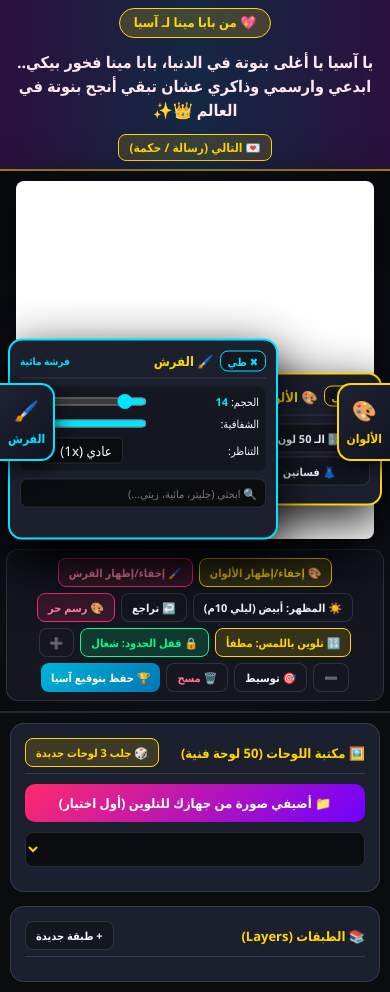
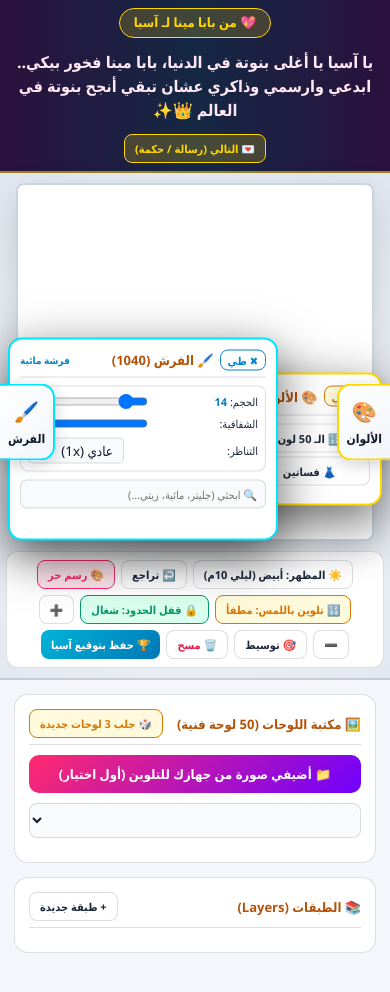
Before and after one commit to Shadowofdeath99/asia-art-studio, a plain HTML site: page index.html in a window 390 px wide. After the commit the page ends 967 px from the top, so only its background shows below. Drawn offline with Linux system fonts and the light colour scheme.

Commit message:
🔧 Full Clean Rebuild + Fix Missing Elements + Light Theme

```diff
--- a/index.html
+++ b/index.html
@@ -16,10 +16,69 @@
     --accent-mint: #00ff88;
     --text-primary: #f8fafc;
     --text-secondary: #94a3b8;
-    --border-subtle: rgba(255, 255, 255, 0.12);
-  }
+    --border-subtle: rgba(255, 255, 255, 0.14);
+  }
+
+  /* الوضع الأساسي الفاتح (الأبيض المشرق) */
+  body.light-theme {
+    --bg-main: #f4f6fb;
+    --bg-panel: #ffffff;
+    --bg-card: #ffffff;
+    --bg-hover: #eef2ff;
+    --text-primary: #1e293b;
+    --text-secondary: #475569;
+    --border-subtle: rgba(15, 23, 42, 0.14);
+  }
+  body.light-theme .main-row-arena {
+    background: radial-gradient(circle at center, #ffffff 0%, #e2e8f0 100%) !important;
+  }
+  body.light-theme .canvas-stack {
+    box-shadow: 0 12px 35px rgba(15, 23, 42, 0.18) !important;
+    border: 2px solid #cbd5e1;
+  }
+  body.light-theme .card-header {
+    color: #b45309 !important;
+  }
+  body.light-theme .edge-tab {
+    background: linear-gradient(135deg, #ffffff, #f1f5f9) !important;
+    color: #0f172a !important;
+    box-shadow: 0 4px 16px rgba(15, 23, 42, 0.2) !important;
+  }
+  body.light-theme #colorNumInput,
+  body.light-theme #toolSearch,
+  body.light-theme #symmetryMode,
+  body.light-theme #artworkSelector {
+    background: #f8fafc !important;
+    color: #0f172a !important;
+  }
+
   * { box-sizing: border-box; margin: 0; padding: 0; font-family: "Segoe UI", Tahoma, system-ui, sans-serif; }
-  body { background: var(--bg-main); color: var(--text-primary); overflow-x: auto; overflow-y: auto; }
+  body { background: var(--bg-main); color: var(--text-primary); overflow-x: hidden; overflow-y: auto; transition: background 0.3s, color 0.3s; }
+
+  /* ألسنة الحافظات البارزة على جانبي الشاشة */
+  .edge-tab {
+    position: fixed;
+    top: 50%;
+    transform: translateY(-50%);
+    z-index: 999;
+    background: linear-gradient(135deg, #1e2235, #121420);
+    border: 2px solid var(--accent-gold);
+    color: #fff;
+    padding: 12px 8px;
+    cursor: pointer;
+    display: flex;
+    flex-direction: column;
+    align-items: center;
+    gap: 5px;
+    font-size: 12px;
+    font-weight: 800;
+    box-shadow: 0 6px 20px rgba(0, 0, 0, 0.6);
+    transition: all 0.25s ease;
+  }
+  .edge-tab span:first-child { font-size: 20px; }
+  .edge-tab:hover { transform: translateY(-50%) scale(1.07); }
+  .edge-tab-right { right: 0; border-right: none; border-radius: 14px 0 0 14px; border-color: var(--accent-gold); color: var(--accent-gold); }
+  .edge-tab-left { left: 0; border-left: none; border-radius: 0 14px 14px 0; border-color: var(--accent-cyan); color: var(--accent-cyan); }
 
   /* 1. شريط رسالة بابا مينا والحكم في الأعلى */
   .asia-banner {
@@ -31,7 +90,7 @@
     justify-content: center;
     flex-wrap: wrap;
     gap: 12px;
-    font-size: 23px;
+    font-size: 22px;
     line-height: 1.5;
     color: #ffe8f3;
     text-align: center;
@@ -43,11 +102,11 @@
     padding: 4px 14px;
     border-radius: 20px;
     font-weight: 800;
-    font-size: 17px;
+    font-size: 16px;
   }
   #asiaQuote { transition: opacity 0.35s ease; font-weight: 600; }
 
-  /* 2. صف ثلاثي إجباري بجانب بعض: يمين (ألوان) | وسط (رسمة) | يسار (فرش) */
+  /* 2. الساحة الثلاثية: يمين (ألوان) | وسط (رسمة) | يسار (فرش) */
   .main-row-arena {
     display: flex;
     flex-direction: row;
@@ -55,10 +114,11 @@
     align-items: flex-start;
     justify-content: space-between;
     gap: 12px;
-    padding: 12px;
+    padding: 12px 38px;
     background: radial-gradient(circle at center, #1b1e2b 0%, #090a0e 100%);
     border-bottom: 2px solid var(--border-subtle);
     width: 100%;
+    transition: all 0.3s ease;
   }
 
   .side-column {
@@ -75,27 +135,35 @@
     gap: 8px;
     max-height: 750px;
     overflow-y: auto;
-    box-shadow: 0 8px 24px rgba(0,0,0,0.45);
+    box-shadow: 0 8px 24px rgba(0,0,0,0.25);
+  }
+  .side-column.dock-collapsed {
+    display: none !important;
   }
 
   .center-column {
-    flex: 1;
+    flex: 1 1 auto;
     display: flex;
     flex-direction: column;
     align-items: center;
     justify-content: center;
     gap: 10px;
-    min-width: 340px;
+    min-width: 300px;
   }
 
   .canvas-stack {
     position: relative;
-    width: 660px;
-    height: 660px;
+    width: 650px;
+    height: 650px;
     background: #ffffff;
     border-radius: 8px;
-    box-shadow: 0 20px 60px rgba(0, 0, 0, 0.85);
+    box-shadow: 0 20px 60px rgba(0, 0, 0, 0.5);
     touch-action: none;
+    transition: width 0.25s, height 0.25s;
+  }
+  .main-row-arena.both-collapsed .canvas-stack {
+    width: min(88vw, 720px);
+    height: min(88vw, 720px);
   }
   .canvas-stack canvas, .canvas-stack svg {
     position: absolute;
@@ -108,13 +176,6 @@
     pointer-events: none;
     z-index: 50;
     mix-blend-mode: multiply;
-  }
-
-  @media (max-width: 1320px) {
-    .canvas-stack { width: 520px; height: 520px; }
-  }
-  @media (max-width: 1080px) {
-    .canvas-stack { width: 400px; height: 400px; }
   }
 
   .card-header {
@@ -135,7 +196,7 @@
     padding: 6px 10px;
     border-radius: 8px;
     font-size: 11px;
-    font-weight: 600;
+    font-weight: 700;
     cursor: pointer;
     display: inline-flex;
     align-items: center;
@@ -144,9 +205,9 @@
     transition: 0.15s;
   }
   .dash-btn:hover { background: var(--bg-hover); border-color: var(--accent-cyan); }
-  .dash-btn.active-pink { border-color: var(--accent-pink); color: #ff85a8; background: rgba(255,42,109,0.15); }
-  .dash-btn.active-gold { border-color: var(--accent-gold); color: var(--accent-gold); background: rgba(255,215,0,0.15); }
-  .dash-btn.active-mint { border-color: var(--accent-mint); color: var(--accent-mint); background: rgba(0,255,136,0.15); }
+  .dash-btn.active-pink { border-color: var(--accent-pink); color: #ff2a6d; background: rgba(255,42,109,0.12); }
+  .dash-btn.active-gold { border-color: #d97706; color: #d97706; background: rgba(255,215,0,0.14); }
+  .dash-btn.active-mint { border-color: #059669; color: #059669; background: rgba(0,255,136,0.14); }
   .dash-btn.btn-export { background: linear-gradient(135deg, #00b4d8, #0077b6); border: none; color: #fff; }
 
   .quick-action-bar {
@@ -160,7 +221,7 @@
     border: 1px solid var(--border-subtle);
   }
 
-  /* شبكة الـ 50 لون على اليمين */
+  /* شبكة الـ 50 لون */
   .num-palette {
     display: grid;
     grid-template-columns: repeat(5, 1fr);
@@ -175,17 +236,17 @@
     align-items: center;
     justify-content: center;
     cursor: pointer;
-    border: 2px solid rgba(255,255,255,0.25);
+    border: 2px solid rgba(128,128,128,0.35);
     transition: transform 0.12s;
   }
   .num-swatch:hover, .num-swatch.active {
     transform: scale(1.15);
-    border-color: #ffffff;
-    box-shadow: 0 0 10px #ffd700;
+    border-color: #ff2a6d;
+    box-shadow: 0 0 10px rgba(255, 42, 109, 0.6);
     z-index: 5;
   }
 
-  /* شبكة الفرش على اليسار */
+  /* شبكة الفرش */
   .category-tabs {
     display: flex;
     gap: 4px;
@@ -195,6 +256,7 @@
   .cat-tab {
     padding: 4px 8px;
     background: var(--bg-panel);
+    border: 1px solid var(--border-subtle);
     border-radius: 6px;
     font-size: 10px;
     font-weight: 700;
@@ -202,10 +264,10 @@
     cursor: pointer;
     white-space: nowrap;
   }
-  .cat-tab.active { background: var(--accent-cyan); color: #000; }
+  .cat-tab.active { background: var(--accent-cyan); color: #000; border-color: var(--accent-cyan); }
 
   .tools-grid {
-    max-height: 460px;
+    max-height: 450px;
     overflow-y: auto;
     display: grid;
     grid-template-columns: repeat(2, 1fr);
@@ -213,7 +275,7 @@
   }
   .tool-item {
     background: var(--bg-panel);
-    border: 1px solid transparent;
+    border: 1px solid var(--border-subtle);
     border-radius: 8px;
     padding: 7px 4px;
     text-align: center;
@@ -226,9 +288,10 @@
     gap: 4px;
   }
   .tool-item.active {
-    border-color: var(--accent-cyan);
-    background: rgba(0, 229, 255, 0.14);
-    color: #fff;
+    border-color: #0284c7;
+    background: rgba(0, 229, 255, 0.16);
+    color: var(--text-primary);
+    font-weight: 700;
   }
 
   /* القسم السفلي للوحات والطبقات */
@@ -276,123 +339,18 @@
     border-radius: 7px;
     font-size: 12px;
     cursor: pointer;
-    border: 1px solid transparent;
-  }
-  .layer-item.active { border-color: var(--accent-cyan); }
-
-  /* تحسينات التجاوب الكامل للموبايل والتابلت */
-  .side-column.hidden-drawer {
-    display: none !important;
-  }
-
+    border: 1px solid var(--border-subtle);
+  }
+  .layer-item.active { border-color: #0284c7; font-weight: bold; }
+
+  @media (max-width: 1250px) {
+    .canvas-stack { width: 500px; height: 500px; }
+  }
   @media (max-width: 960px) {
-    .asia-banner {
-      font-size: 16px !important;
-      padding: 8px 12px !important;
-    }
-    .asia-banner .badge {
-      font-size: 13px !important;
-    }
-    .main-row-arena {
-      flex-direction: column !important;
-      align-items: center !important;
-      justify-content: center !important;
-      padding: 10px 6px !important;
-      gap: 10px !important;
-    }
-    .center-column {
-      order: 1 !important;
-      width: 100% !important;
-      min-width: 100% !important;
-      align-items: center !important;
-      justify-content: center !important;
-    }
-    .canvas-stack {
-      width: min(92vw, 440px) !important;
-      height: min(92vw, 440px) !important;
-      margin: 0 auto !important;
-    }
-    #colorsColumn {
-      order: 2 !important;
-      width: 94vw !important;
-      max-width: 94vw !important;
-      max-height: 290px !important;
-    }
-    #brushesColumn {
-      order: 3 !important;
-      width: 94vw !important;
-      max-width: 94vw !important;
-      max-height: 310px !important;
-    }
-    .bottom-dashboard {
-      grid-template-columns: 1fr !important;
-      padding: 10px !important;
-    }
-    .artwork-cards {
-      grid-template-columns: 1fr 1fr !important;
-    }
-  }
-
-
-  /* ألسنة الحافظات البارزة على جانبي الشاشة */
-  .edge-tab {
-    position: fixed;
-    top: 50%;
-    transform: translateY(-50%);
-    z-index: 999;
-    background: linear-gradient(135deg, #1e2235, #121420);
-    border: 2px solid var(--accent-gold);
-    color: #fff;
-    padding: 12px 8px;
-    cursor: pointer;
-    display: flex;
-    flex-direction: column;
-    align-items: center;
-    gap: 6px;
-    font-size: 12px;
-    font-weight: 800;
-    box-shadow: 0 6px 20px rgba(0, 0, 0, 0.75);
-    transition: all 0.25s ease;
-  }
-  .edge-tab span:first-child { font-size: 20px; }
-  .edge-tab:hover { transform: translateY(-50%) scale(1.07); }
-
-  .edge-tab-right {
-    right: 0;
-    border-right: none;
-    border-radius: 14px 0 0 14px;
-    border-color: var(--accent-gold);
-    color: var(--accent-gold);
-  }
-  .edge-tab-left {
-    left: 0;
-    border-left: none;
-    border-radius: 0 14px 14px 0;
-    border-color: var(--accent-cyan);
-    color: var(--accent-cyan);
-  }
-
-  /* تمدد اللوحة تلقائياً لتأخذ مكان القوائم المطوية */
-  .main-row-arena {
-    transition: all 0.3s ease;
-  }
-  .side-column.dock-collapsed {
-    display: none !important;
-  }
-  .center-column {
-    flex: 1 1 auto !important;
-    width: 100%;
-    transition: all 0.3s ease;
-  }
-
-  /* تكبير الرسمة تلقائياً عندما تكون القوائم مطوية */
-  .main-row-arena.both-collapsed .canvas-stack {
-    width: min(88vw, 720px) !important;
-    height: min(88vw, 720px) !important;
-  }
-
-  @media (max-width: 960px) {
-    /* على الموبايل: القوائم تفتح كحافظة عائمة أنيقة فوق الشاشة عند الضغط على اللسان البارز */
+    .asia-banner { font-size: 16px; padding: 8px 12px; }
+    .asia-banner .badge { font-size: 13px; }
+    .main-row-arena { padding: 10px 6px; justify-content: center; }
+    .canvas-stack { width: min(92vw, 460px) !important; height: min(92vw, 460px) !important; margin: 0 auto; }
     #colorsColumn:not(.dock-collapsed),
     #brushesColumn:not(.dock-collapsed) {
       position: fixed !important;
@@ -402,56 +360,17 @@
       width: 270px !important;
       max-width: 82vw !important;
       max-height: 75vh !important;
-      box-shadow: 0 15px 50px rgba(0,0,0,0.92) !important;
+      box-shadow: 0 15px 50px rgba(0,0,0,0.6) !important;
       border: 2px solid var(--accent-gold) !important;
     }
     #colorsColumn:not(.dock-collapsed) { right: 8px !important; }
     #brushesColumn:not(.dock-collapsed) { left: 8px !important; border-color: var(--accent-cyan) !important; }
-
-    .canvas-stack {
-      width: min(92vw, 480px) !important;
-      height: min(92vw, 480px) !important;
-      margin: 0 auto !important;
-    }
-  }
-
-
-  /* الوضع الأساسي الفاتح (الأبيض المشرق) */
-  body.light-theme {
-    --bg-main: #f4f6fb;
-    --bg-panel: #ffffff;
-    --bg-card: #ffffff;
-    --bg-hover: #eef2ff;
-    --text-primary: #1e293b;
-    --text-secondary: #475569;
-    --border-subtle: rgba(15, 23, 42, 0.12);
-  }
-  body.light-theme .main-row-arena {
-    background: radial-gradient(circle at center, #ffffff 0%, #e2e8f0 100%) !important;
-  }
-  body.light-theme .canvas-stack {
-    box-shadow: 0 12px 35px rgba(15, 23, 42, 0.16) !important;
-    border: 2px solid #cbd5e1;
-  }
-  body.light-theme .card-header {
-    color: #b45309 !important;
-  }
-  body.light-theme .edge-tab {
-    background: linear-gradient(135deg, #ffffff, #f1f5f9) !important;
-    color: #0f172a !important;
-    box-shadow: 0 4px 16px rgba(15, 23, 42, 0.18) !important;
-  }
-  body.light-theme #colorNumInput,
-  body.light-theme #toolSearch,
-  body.light-theme #symmetryMode,
-  body.light-theme #artworkSelector {
-    background: #f8fafc !important;
-    color: #0f172a !important;
-  }
-
+    .bottom-dashboard { grid-template-columns: 1fr; }
+    .artwork-cards { grid-template-columns: 1fr 1fr; }
+  }
 </style>
 </head>
-<body>
+<body class="light-theme">
 
 <!-- حافظات جانبية بارزة للإخفاء والإظهار الفوري -->
 <button type="button" id="edgeTabColors" class="edge-tab edge-tab-right" onclick="toggleEdgeDock('colors')" title="إظهار / إخفاء باليتة الألوان">
@@ -464,11 +383,11 @@
   <span>الفرش</span>
 </button>
 
-<!-- 1. رسالة بابا مينا في القمة -->
+<!-- 1. رسالة بابا مينا والحكم في القمة -->
 <div class="asia-banner" id="asiaBanner">
   <span class="badge">💖 من بابا مينا لـ آسيا</span>
   <span id="asiaQuote">يا آسيا يا أغلى بنوتة في الدنيا، بابا مينا فخور بيكي.. ابدعي وارسمي وذاكري عشان تبقي أنجح بنوتة في العالم 👑✨</span>
-  <button type="button" class="dash-btn active-gold" style="padding:4px 10px; font-size:12px;" onclick="nextBabaWisdom()">💌 التالي (رسالة / حكمة)</button>
+  <button type="button" class="dash-btn" style="background:rgba(255,215,0,0.2); border-color:#ffd700; color:#ffd700;" onclick="nextBabaWisdom()">💌 التالي (رسالة / حكمة)</button>
 </div>
 
 <!-- 2. الساحة الثلاثية: يمين (الألوان) | وسط (الرسمة) | يسار (الفرش) -->
@@ -478,12 +397,12 @@
   <aside class="side-column" id="colorsColumn">
     <div class="card-header">
       <div style="display:flex; align-items:center; gap:6px;">
-        <button type="button" class="dash-btn" style="padding:2px 7px; font-size:11px; border-color:var(--accent-gold); color:var(--accent-gold);" onclick="toggleEdgeDock('colors')">✖ طي</button>
+        <button type="button" class="dash-btn active-gold" style="padding:2px 7px;" onclick="toggleEdgeDock('colors')">✖ طي</button>
         <span>🎨 الألوان</span>
       </div>
       <div style="display:flex; gap:4px; align-items:center;">
-        <span id="currentColorPreview" style="width:20px; height:20px; border-radius:50%; background:#ff0000; border:2px solid #fff; display:inline-block;"></span>
-        <input type="number" id="colorNumInput" min="1" max="50" value="1" style="width:48px; background:#0b0c10; border:1px solid var(--accent-gold); color:#fff; border-radius:5px; padding:2px; font-size:11px; text-align:center;">
+        <span id="currentColorPreview" style="width:20px; height:20px; border-radius:50%; background:#ff0000; border:2px solid #888; display:inline-block;"></span>
+        <input type="number" id="colorNumInput" min="1" max="50" value="1" style="width:48px; border:1px solid #d97706; border-radius:5px; padding:2px; font-size:11px; text-align:center;">
         <input type="color" id="colorPicker" value="#ff0000" style="width:26px; height:24px; border:none; background:none; cursor:pointer;">
       </div>
     </div>
@@ -506,8 +425,6 @@
     </div>
 
     <div class="quick-action-bar">
-      <button type="button" class="dash-btn active-gold" id="toggleColorsBtn" onclick="toggleEdgeDock('colors')">🎨 إخفاء/إظهار الألوان</button>
-      <button type="button" class="dash-btn active-pink" id="toggleBrushesBtn" onclick="toggleEdgeDock('brushes')">🖌️ إخفاء/إظهار الفرش</button>
       <button type="button" class="dash-btn" id="themeToggleBtn" onclick="toggleManualTheme()">☀️ المظهر: أبيض (ليلي 10م)</button>
       <button type="button" class="dash-btn" onclick="Studio.undo()">↩️ تراجع</button>
       <button type="button" class="dash-btn active-pink" id="freeModeBtn" onclick="Studio.activateFreeDraw()">🎨 رسم حر</button>
@@ -516,7 +433,7 @@
       <button type="button" class="dash-btn" onclick="Studio.adjustZoom(0.15)">➕</button>
       <button type="button" class="dash-btn" onclick="Studio.adjustZoom(-0.15)">➖</button>
       <button type="button" class="dash-btn" onclick="Studio.resetView()">🎯 توسيط</button>
-      <button type="button" class="dash-btn" style="color:#ff758f;" onclick="Studio.clearActiveLayer()">🗑️ مسح</button>
+      <button type="button" class="dash-btn" style="color:#e11d48;" onclick="Studio.clearActiveLayer()">🗑️ مسح</button>
       <button type="button" class="dash-btn btn-export" onclick="Studio.exportWithSignature()">🏆 حفظ بتوقيع آسيا</button>
     </div>
   </div>
@@ -525,23 +442,23 @@
   <aside class="side-column" id="brushesColumn">
     <div class="card-header">
       <div style="display:flex; align-items:center; gap:6px;">
-        <button type="button" class="dash-btn" style="padding:2px 7px; font-size:11px; border-color:var(--accent-cyan); color:var(--accent-cyan);" onclick="toggleEdgeDock('brushes')">✖ طي</button>
-        <span>🖌️ الفرش</span>
+        <button type="button" class="dash-btn" style="padding:2px 7px; border-color:#0284c7; color:#0284c7;" onclick="toggleEdgeDock('brushes')">✖ طي</button>
+        <span>🖌️ الفرش (1040)</span>
       </div>
-      <span id="activeToolBadge" style="font-size:10px; color:var(--accent-cyan);">فرشة مائية</span>
+      <span id="activeToolBadge" style="font-size:10px; color:#0284c7;">فرشة مائية</span>
     </div>
-    <div style="display:flex; flex-direction:column; gap:6px; font-size:11px; background:var(--bg-panel); padding:7px; border-radius:8px;">
+    <div style="display:flex; flex-direction:column; gap:6px; font-size:11px; background:var(--bg-panel); padding:7px; border-radius:8px; border:1px solid var(--border-subtle);">
       <label style="display:flex; justify-content:space-between; align-items:center;">
-        <span>الحجم: <strong id="sizeVal" style="color:var(--accent-cyan);">14</strong></span>
-        <input type="range" id="brushSize" min="1" max="100" value="14" style="width:120px; accent-color:var(--accent-cyan);">
+        <span>الحجم: <strong id="sizeVal" style="color:#0284c7;">14</strong></span>
+        <input type="range" id="brushSize" min="1" max="100" value="14" style="width:120px;">
       </label>
       <label style="display:flex; justify-content:space-between; align-items:center;">
         <span>الشفافية:</span>
-        <input type="range" id="brushOpacity" min="10" max="100" value="100" style="width:120px; accent-color:var(--accent-cyan);">
+        <input type="range" id="brushOpacity" min="10" max="100" value="100" style="width:120px;">
       </label>
       <label style="display:flex; justify-content:space-between; align-items:center;">
         <span>التناظر:</span>
-        <select id="symmetryMode" style="background:#0b0c10; color:#fff; border:1px solid var(--border-subtle); border-radius:5px; padding:2px 6px;">
+        <select id="symmetryMode" style="border:1px solid var(--border-subtle); border-radius:5px; padding:2px 6px;">
           <option value="1">عادي (1x)</option>
           <option value="2">مرآة (2x)</option>
           <option value="4">رباعي (4x)</option>
@@ -550,7 +467,7 @@
         </select>
       </label>
     </div>
-    <input type="text" id="toolSearch" placeholder="🔍 ابحثي (جليتر، مائية، زيتي...)" style="width:100%; background:#0b0c10; border:1px solid var(--border-subtle); color:#fff; padding:6px 8px; border-radius:7px; font-size:11px;">
+    <input type="text" id="toolSearch" placeholder="🔍 ابحثي (جليتر، مائية، زيتي...)" style="width:100%; border:1px solid var(--border-subtle); padding:6px 8px; border-radius:7px; font-size:11px;">
     <div class="category-tabs" id="categoryTabs"></div>
     <div class="tools-grid" id="toolsGrid"></div>
   </aside>
@@ -568,7 +485,7 @@
       <span>📁 أضيفي صورة من جهازك للتلوين (أول اختيار)</span>
     </label>
     <input type="file" id="uploadImageInput" accept="image/*" style="display:none;" onchange="Studio.importDeviceImage(event)">
-    <select id="artworkSelector" onchange="Studio.loadArtwork(this.value)" style="width:100%; background:#0b0c10; color:#ffd700; border:1px solid var(--border-subtle); border-radius:8px; padding:7px 10px; font-size:12px; font-weight:700;"></select>
+    <select id="artworkSelector" onchange="Studio.loadArtwork(this.value)" style="width:100%; border:1px solid var(--border-subtle); border-radius:8px; padding:7px 10px; font-size:12px; font-weight:700;"></select>
     <div class="artwork-cards" id="threeArtCards"></div>
   </div>
 
@@ -1846,6 +1763,21 @@ const Studio = {
 
 
 
+
+  }
+}
+
+window.addEventListener("DOMContentLoaded", () => {
+  if (window.innerWidth <= 960) {
+    // على الموبايل: إبقاء الألوان ظاهرة وإخفاء الفرش مؤقتاً لتوسيط اللوحة بوضوح تام، ويمكن إظهارها بضغطة زر
+    const bCol = document.getElementById("brushesColumn");
+    if (bCol) bCol.classList.add("hidden-drawer");
+  }
+});
+
+
+
+
 function toggleEdgeDock(which) {
   const cCol = document.getElementById("colorsColumn");
   const bCol = document.getElementById("brushesColumn");
@@ -1869,39 +1801,12 @@ function toggleEdgeDock(which) {
   const cHidden = cCol && cCol.classList.contains("dock-collapsed");
   const bHidden = bCol && bCol.classList.contains("dock-collapsed");
 
-  if (arena) {
-    arena.classList.toggle("both-collapsed", cHidden && bHidden);
-  }
-  if (tabC) tabC.style.opacity = cHidden ? "1" : "0.55";
-  if (tabB) tabB.style.opacity = bHidden ? "1" : "0.55";
+  if (arena) arena.classList.toggle("both-collapsed", cHidden && bHidden);
+  if (tabC) tabC.style.opacity = cHidden ? "1" : "0.65";
+  if (tabB) tabB.style.opacity = bHidden ? "1" : "0.65";
 }
 
-window.addEventListener("DOMContentLoaded", () => {
-  if (window.innerWidth <= 960) {
-    // على الموبايل: تبدأ القوائم مطوية داخل الحافظات البارزة وتكون الرسمة في منتصف الشاشة بكامل مساحتها
-    const cCol = document.getElementById("colorsColumn");
-    const bCol = document.getElementById("brushesColumn");
-    const arena = document.getElementById("viewport");
-    if (cCol) cCol.classList.add("dock-collapsed");
-    if (bCol) bCol.classList.add("dock-collapsed");
-    if (arena) arena.classList.add("both-collapsed");
-  }
-});
-
-  }
-}
-
-window.addEventListener("DOMContentLoaded", () => {
-  if (window.innerWidth <= 960) {
-    // على الموبايل: إبقاء الألوان ظاهرة وإخفاء الفرش مؤقتاً لتوسيط اللوحة بوضوح تام، ويمكن إظهارها بضغطة زر
-    const bCol = document.getElementById("brushesColumn");
-    if (bCol) bCol.classList.add("hidden-drawer");
-  }
-});
-
-
 let manualThemeOverride = null;
-
 function applySmartTheme(isDark) {
   const btn = document.getElementById("themeToggleBtn");
   if (isDark) {
@@ -1909,17 +1814,14 @@ function applySmartTheme(isDark) {
     if (btn) btn.innerText = "🌙 المظهر: ليلي مظلم";
   } else {
     document.body.classList.add("light-theme");
-    if (btn) btn.innerText = "☀️ المظهر: أبيض مشرق";
+    if (btn) btn.innerText = "☀️ المظهر: أبيض (ليلي 10م)";
   }
 }
 
 function checkTimeBasedTheme() {
   if (manualThemeOverride !== null) return;
-  const now = new Date();
-  const hour = now.getHours();
-  // الوضع الأساسي أبيض من 6 صباحاً حتى 9:59 مساءً، ومن 10 مساءً (22) حتى 5:59 صباحاً يتحول لمظلم تلقائياً
-  const isNightTime = (hour >= 22 || hour < 6);
-  applySmartTheme(isNightTime);
+  const hour = new Date().getHours();
+  applySmartTheme(hour >= 22 || hour < 6);
 }
 
 function toggleManualTheme() {
@@ -1930,7 +1832,15 @@ function toggleManualTheme() {
 
 window.addEventListener("DOMContentLoaded", () => {
   checkTimeBasedTheme();
-  setInterval(checkTimeBasedTheme, 30000); // فحص الساعة كل 30 ثانية للتحول التلقائي عند 10:00 مساءً تماماً
+  setInterval(checkTimeBasedTheme, 30000);
+  if (window.innerWidth <= 960) {
+    const cCol = document.getElementById("colorsColumn");
+    const bCol = document.getElementById("brushesColumn");
+    const arena = document.getElementById("viewport");
+    if (cCol) cCol.classList.add("dock-collapsed");
+    if (bCol) bCol.classList.add("dock-collapsed");
+    if (arena) arena.classList.add("both-collapsed");
+  }
 });
 
 window.addEventListener('DOMContentLoaded', () => Studio.init());
```
